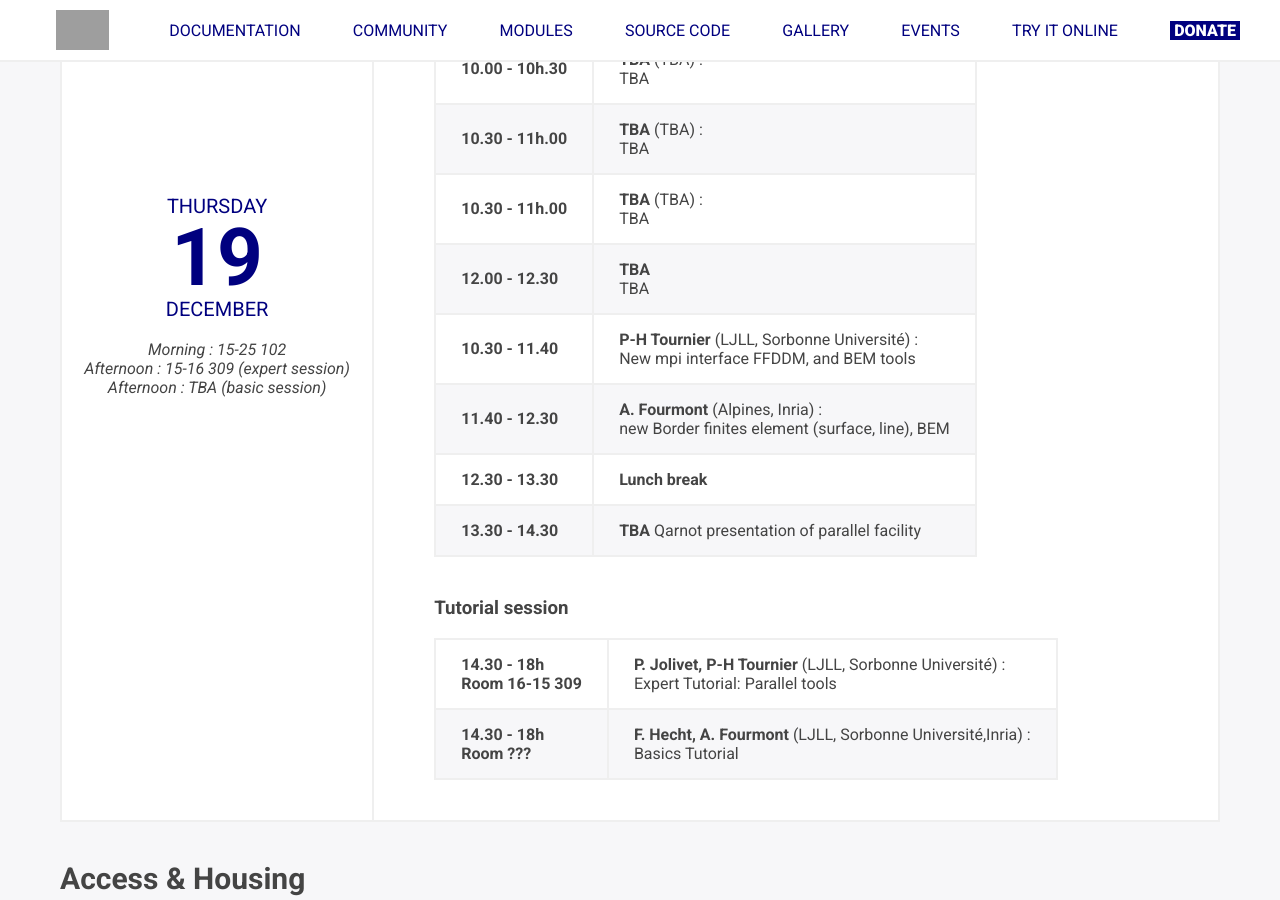
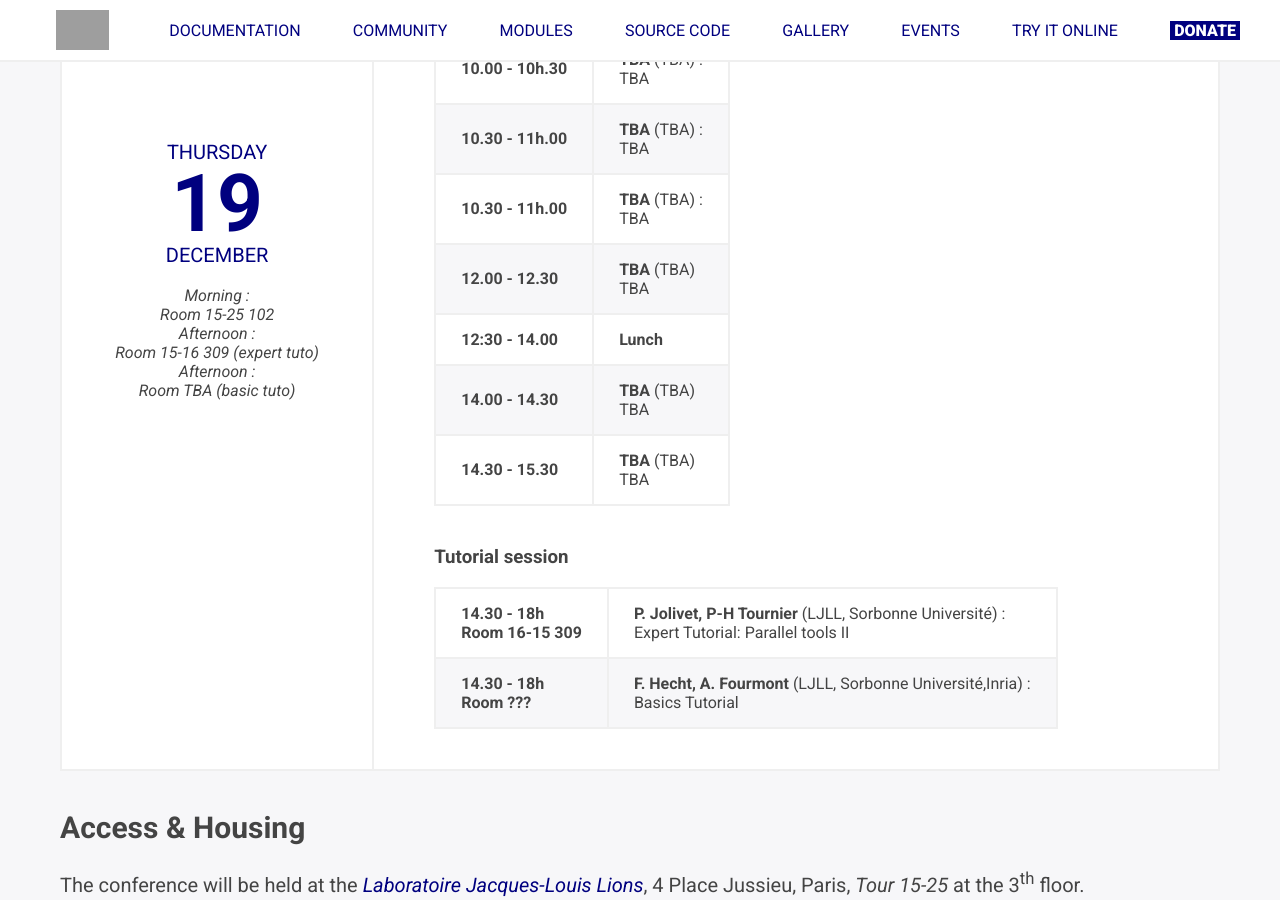
Before and after one commit to FreeFem/FreeFem-website, a Jekyll site: the page built from ffdays.md, in a window 1280 px wide and 900 px high, scrolled down 2247 px. Built offline with Jekyll 4.4.1, drawn with Linux system fonts in a browser that asks for light colours; some of the changed text lies outside the part shown.

Commit message:
corect typo

```diff
--- a/_layouts/ffdays.html
+++ b/_layouts/ffdays.html
@@ -81,9 +81,9 @@
           <h2>18</h2>
           <p>DECEMBER</p>
           <p>
-            <br>Morning : Room 15-16 309
-            <br>Afternoon : Room 15-16 309 (expert session)
-            <br>Afternoon : Room TBA (basic session)
+            <br>Morning : <br> Room 15-16 309
+            <br>Afternoon :<br> Room 15-16 309 (expert tuto)
+            <br>Afternoon :<br> Room TBA (basic tuto)
           </p>
         </div>
         <div class="program">
@@ -171,9 +171,9 @@
           <h2>19</h2>
           <p>DECEMBER</p>
           <p>
-            <br>Morning : 15-25 102
-            <br>Afternoon : 15-16 309 (expert session)
-            <br>Afternoon : TBA (basic session)
+            <br>Morning : <br> Room 15-25 102
+            <br>Afternoon :<br> Room  15-16 309 (expert tuto)
+            <br>Afternoon :<br> Room  TBA (basic tuto)
           </p>
         </div>
         <div class="program">
@@ -226,39 +226,30 @@
               <tr>
 				 <th scope="row">12.00 - 12.30<br> </th>
                 <td>
-                  <strong>TBA</strong>
+                  <strong>TBA</strong> (TBA)
                   <br> TBA
                 </td>
               </tr>
 
               <tr>
-				 <th scope="row">10.30 - 11.40<br> </th>
+				 <th scope="row">12:30 - 14.00<br> </th>
                 <td>
-                  <strong>P-H Tournier</strong> (LJLL, Sorbonne Université) :
+                  <strong>Lunch</strong>
                   <br>
-                   New mpi interface FFDDM, and BEM tools
                 </td>
               </tr>
               <tr>
-				 <th scope="row">11.40 - 12.30<br> </th>
+				 <th scope="row">14.00 - 14.30<br> </th>
                 <td>
-                  <strong>A. Fourmont</strong> (Alpines, Inria) :
+                  <strong>TBA</strong> (TBA)
                   <br>
-                    new Border finites element (surface, line), BEM
+                    TBA
                 </td>
               <tr>
-				 <th scope="row">12.30 - 13.30<br> </th>
+				 <th scope="row">14.30 - 15.30<br> </th>
                 <td>
-                  <strong>Lunch break</strong>
-                  <br>
-
-                </td>
-              </tr>
-              <tr>
-				 <th scope="row">13.30 - 14.30<br> </th>
-                <td>
-                  <strong> TBA </strong> Qarnot presentation of parallel facility
-                  <br>
+                  <strong>TBA</strong> (TBA)
+                  <br> TBA
 
                 </td>
               </tr>
@@ -274,7 +265,7 @@
                 <td>
                   <strong>P. Jolivet, P-H Tournier</strong> (LJLL, Sorbonne Université) :
                   <br>
-                  Expert Tutorial: Parallel tools
+                  Expert Tutorial: Parallel tools II
                 </td>
               </tr>
               <tr>
```
